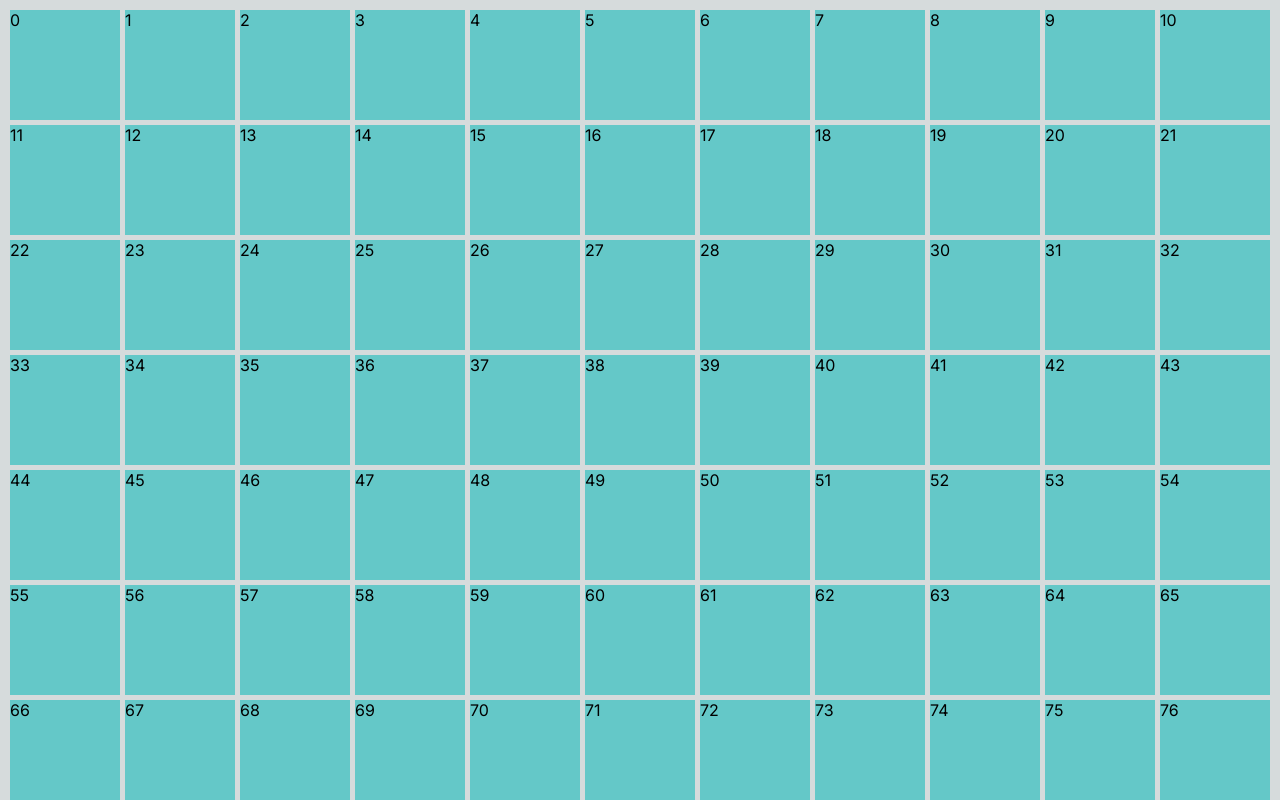
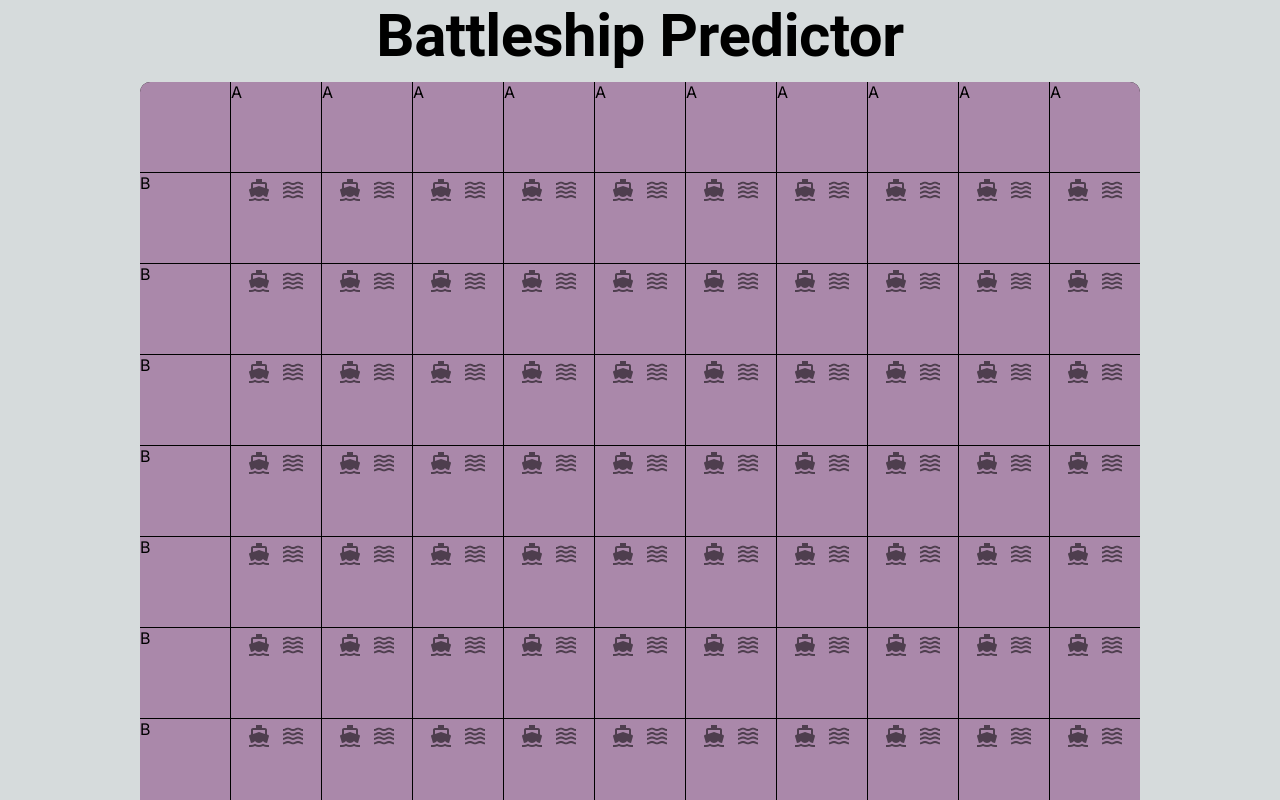
Before and after one commit to jcbyte/battleship-predictor, a Next.js app: page / in a window 1280 px wide. Shown: the top 800 px of the page. Built offline with nearby package versions, Linux system fonts and the light colour scheme.

Commit message:
Created interfaces and started creating UI

```diff
--- a/app/page.tsx
+++ b/app/page.tsx
@@ -1,36 +1,113 @@
 "use client";
 
-import { Box } from "@mui/material";
+import { Box, IconButton, Typography } from "@mui/material";
 
-import { PropsWithChildren } from "react";
+import { PropsWithChildren, useState } from "react";
 
-export const GridItem = (props: PropsWithChildren) => {
+import DirectionsBoatIcon from "@mui/icons-material/DirectionsBoat";
+import WavesIcon from "@mui/icons-material/Waves";
+
+interface CellData {
+	shot: boolean;
+	hit: boolean;
+	probability: number;
+}
+
+interface GameTile {
+	type: "game";
+	data: CellData;
+}
+
+interface LabelTile {
+	type: "label";
+	text: string;
+}
+
+type Tile = GameTile | LabelTile;
+
+const BOARD_SIZE = 10;
+
+export const GridItem = (props: PropsWithChildren<{ tile: Tile }>) => {
+	var content = <></>;
+	if (props.tile.type == "label") {
+		content = <>{props.tile.text}</>;
+	} else if (props.tile.type == "game") {
+		content = (
+			<>
+				<Box sx={{ display: "flex", justifyContent: "center" }}>
+					<IconButton size="small">
+						<DirectionsBoatIcon />
+					</IconButton>
+					<IconButton size="small">
+						<WavesIcon />
+					</IconButton>
+				</Box>
+			</>
+		);
+	}
+
 	return (
 		<Box
 			sx={{
-				"background-color": "rgb(100, 200, 200)",
-				"aspect-ratio": "1",
+				backgroundColor: "#aa88aa",
+				aspectRatio: "1",
 			}}
 		>
-			{props.children}
+			{content}
 		</Box>
 	);
 };
 
 export default function Home() {
+	const [board, setBoard] = useState<CellData[][]>(
+		[...Array(BOARD_SIZE)].map(() => {
+			return [...Array(BOARD_SIZE)].map(() => {
+				return { shot: false, hit: false, probability: 0 } as CellData;
+			});
+		})
+	);
+
 	return (
 		<>
+			<Box sx={{ display: "flex", flexDirection: "column", alignItems: "center" }}>
+				<Typography variant="h2" fontWeight="bold">
+					Battleship Predictor
+				</Typography>
 				<Box
 					sx={{
 						display: "grid",
-					"grid-template-columns": "1fr 1fr 1fr 1fr 1fr 1fr 1fr 1fr 1fr 1fr 1fr",
-					"grid-gap": "5px",
+						gridTemplateColumns: `repeat(${BOARD_SIZE + 1}, 1fr)`,
+						gridGap: "1px",
 						margin: "10px",
+						width: "1000px",
+						padding: "0px",
+						backgroundColor: "#000",
+						borderRadius: "10px",
+						overflow: "hidden",
 					}}
 				>
-				{[...Array(11 * 11)].map((item, i) => {
-					return <GridItem>{i}</GridItem>;
+					{(
+						[
+							{ text: "", type: "label" } as LabelTile,
+							...[...Array<LabelTile>(BOARD_SIZE)].map((item, i) => {
+								return { text: "A", type: "label" } as LabelTile;
+							}),
+							,
+							...board
+								.map((row, i) => {
+									return [
+										{ text: "B", type: "label" } as LabelTile,
+										...row.map((item, i) => {
+											return { data: item, type: "game" } as GameTile;
+										}),
+									];
+								})
+								.flat(1),
+						] as Tile[]
+					).map((item, i) => {
+						return <GridItem key={i} tile={item} />;
 					})}
+				</Box>
 			</Box>
 		</>
 	);
```
Lines whose indentation alone changed are shown as unchanged.
